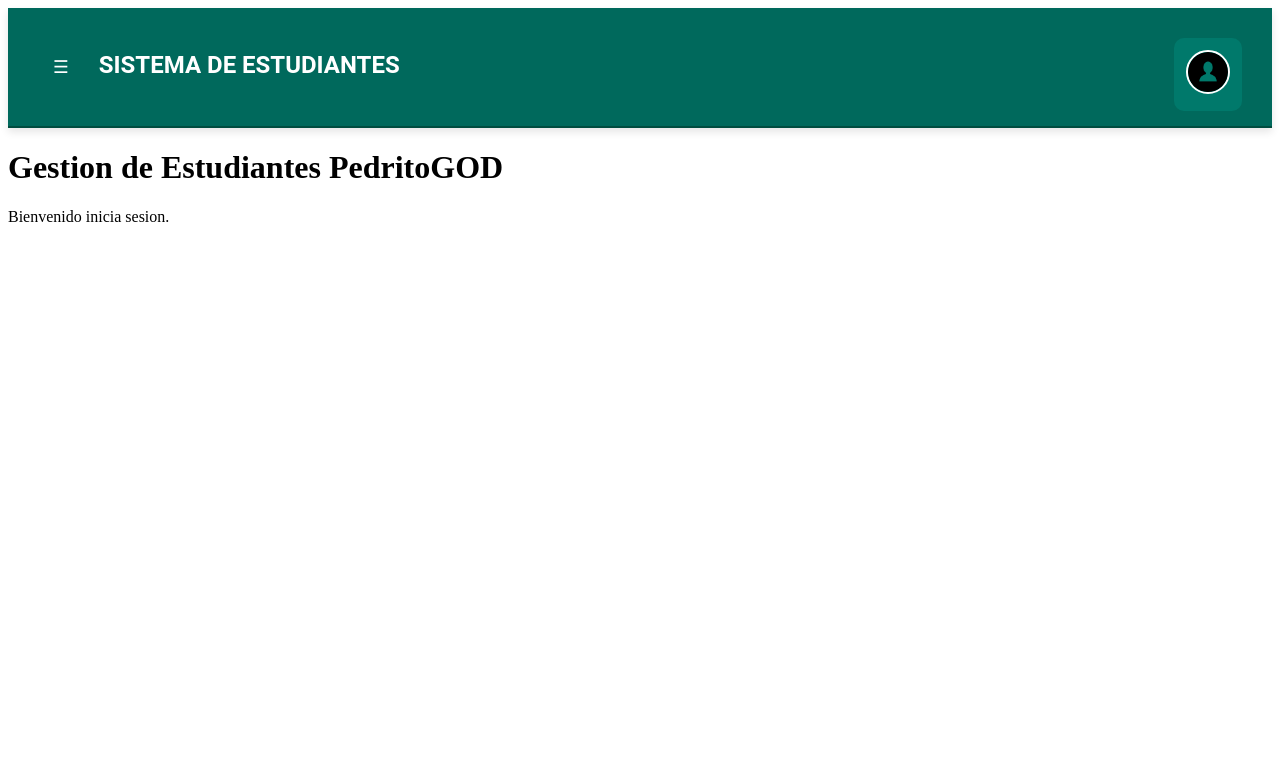
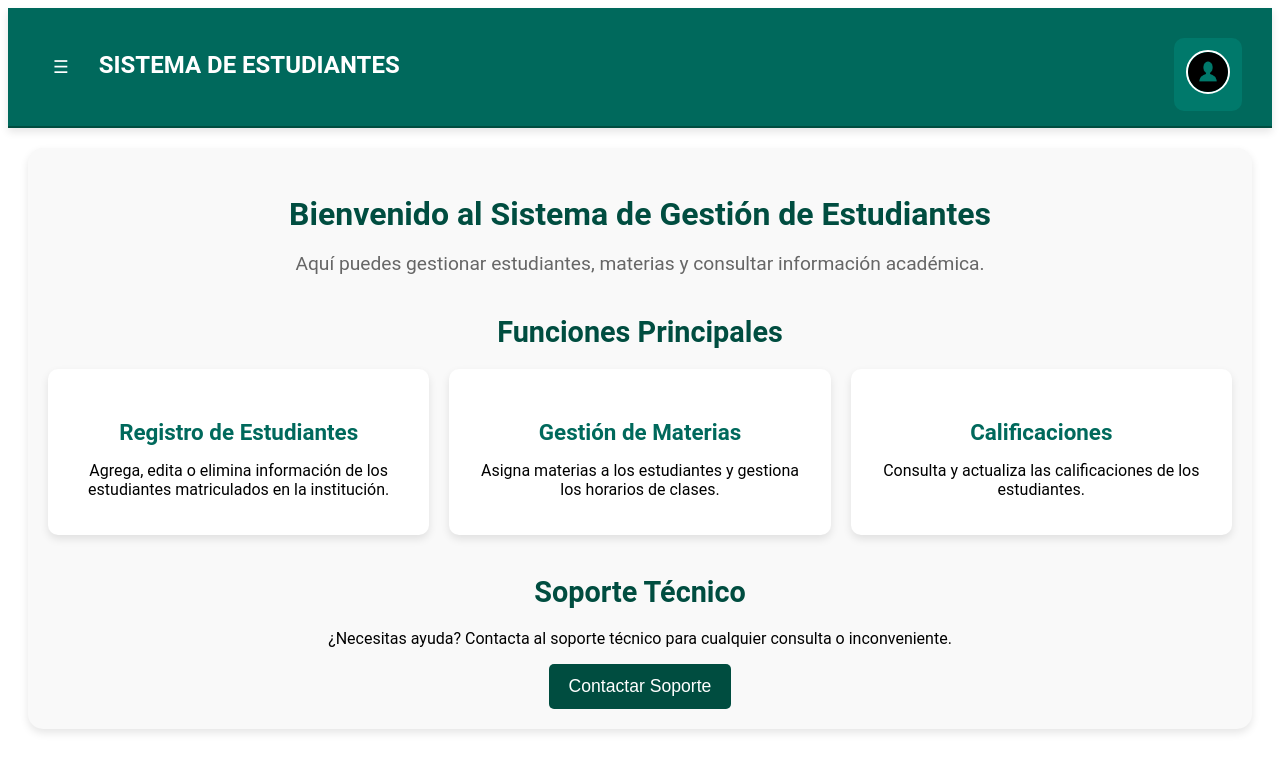
Before and after one commit to BLVESMxN/chukuta-gamer, a Vue app in the folder Frontend/: page / in a window 1280 px wide. Shown: the top 772 px of the page. Built offline with nearby package versions, Linux system fonts and the light colour scheme.

Commit message:
se añadio el css de la pagina ademas de su modificacion

```diff
--- a/Frontend/src/views/PaginaPrincipal.vue
+++ b/Frontend/src/views/PaginaPrincipal.vue
@@ -1,7 +1,43 @@
 <template>
     <div>
-      <h1>Gestion de Estudiantes PedritoGOD</h1>
-      <p>Bienvenido inicia sesion.</p>
+      <!-- Navbar (No se toca según tu pedido) -->
+
+      <!-- Contenido Principal -->
+      <div class="container">
+        <!-- Sección de bienvenida -->
+        <section class="welcome-section">
+          <h2 class="subtitle">Bienvenido al Sistema de Gestión de Estudiantes</h2>
+          <p class="intro-text">
+            Aquí puedes gestionar estudiantes, materias y consultar información académica.
+          </p>
+        </section>
+
+        <!-- Sección de Información General -->
+        <section class="info-section">
+          <h3 class="section-title">Funciones Principales</h3>
+          <div class="cards">
+            <div class="card">
+              <h4 class="card-title">Registro de Estudiantes</h4>
+              <p>Agrega, edita o elimina información de los estudiantes matriculados en la institución.</p>
+            </div>
+            <div class="card">
+              <h4 class="card-title">Gestión de Materias</h4>
+              <p>Asigna materias a los estudiantes y gestiona los horarios de clases.</p>
+            </div>
+            <div class="card">
+              <h4 class="card-title">Calificaciones</h4>
+              <p>Consulta y actualiza las calificaciones de los estudiantes.</p>
+            </div>
+          </div>
+        </section>
+
+        <!-- Sección de contacto o ayuda -->
+        <section class="contact-section">
+          <h3 class="section-title">Soporte Técnico</h3>
+          <p>¿Necesitas ayuda? Contacta al soporte técnico para cualquier consulta o inconveniente.</p>
+          <button class="contact-btn">Contactar Soporte</button>
+        </section>
+      </div>
     </div>
   </template>
 
@@ -10,3 +46,6 @@
     name: 'PaginaPrincipal'
   };
   </script>
+
+  <!-- Importar el archivo de estilos -->
+  <style src="../views/styles/paginaprincipal.css"></style>
--- /dev/null
+++ b/Frontend/src/views/styles/paginaprincipal.css
@@ -0,0 +1,86 @@
+/* Estilos para la página principal */
+
+/* Contenedor principal */
+.container {
+    margin: 20px;
+    padding: 20px;
+    background-color: #f9f9f9;
+    border-radius: 15px;
+    box-shadow: 0 4px 8px rgba(0, 0, 0, 0.1);
+    font-family: 'Roboto', sans-serif;
+  }
+
+  /* Sección de bienvenida */
+  .welcome-section {
+    text-align: center;
+    margin-bottom: 40px;
+  }
+
+  .subtitle {
+    font-size: 2em;
+    color: #004d40;
+    margin-bottom: 10px;
+  }
+
+  .intro-text {
+    font-size: 1.2em;
+    color: #666;
+    margin-bottom: 20px;
+  }
+
+  .login-btn:hover {
+    background-color: #004d40;
+  }
+
+  /* Sección de información general */
+  .info-section {
+    margin-bottom: 40px;
+    text-align: center;
+  }
+
+  .section-title {
+    font-size: 1.8em;
+    color: #004d40;
+    margin-bottom: 20px;
+  }
+
+  .cards {
+    display: flex;
+    gap: 20px;
+    justify-content: space-around;
+  }
+
+  .card {
+    background-color: white;
+    padding: 20px;
+    border-radius: 10px;
+    box-shadow: 0 4px 8px rgba(0, 0, 0, 0.1);
+    width: 30%;
+    text-align: center;
+  }
+
+  .card-title {
+    font-size: 1.4em;
+    color: #00695C;
+    margin-bottom: 10px;
+  }
+
+  /* Sección de contacto */
+  .contact-section {
+    text-align: center;
+  }
+
+  .contact-btn {
+    background-color: #004d40;
+    color: white;
+    border: none;
+    padding: 12px 20px;
+    border-radius: 5px;
+    cursor: pointer;
+    font-size: 1.1em;
+    transition: background-color 0.3s ease;
+  }
+
+  .contact-btn:hover {
+    background-color: #00796B;
+  }
```
